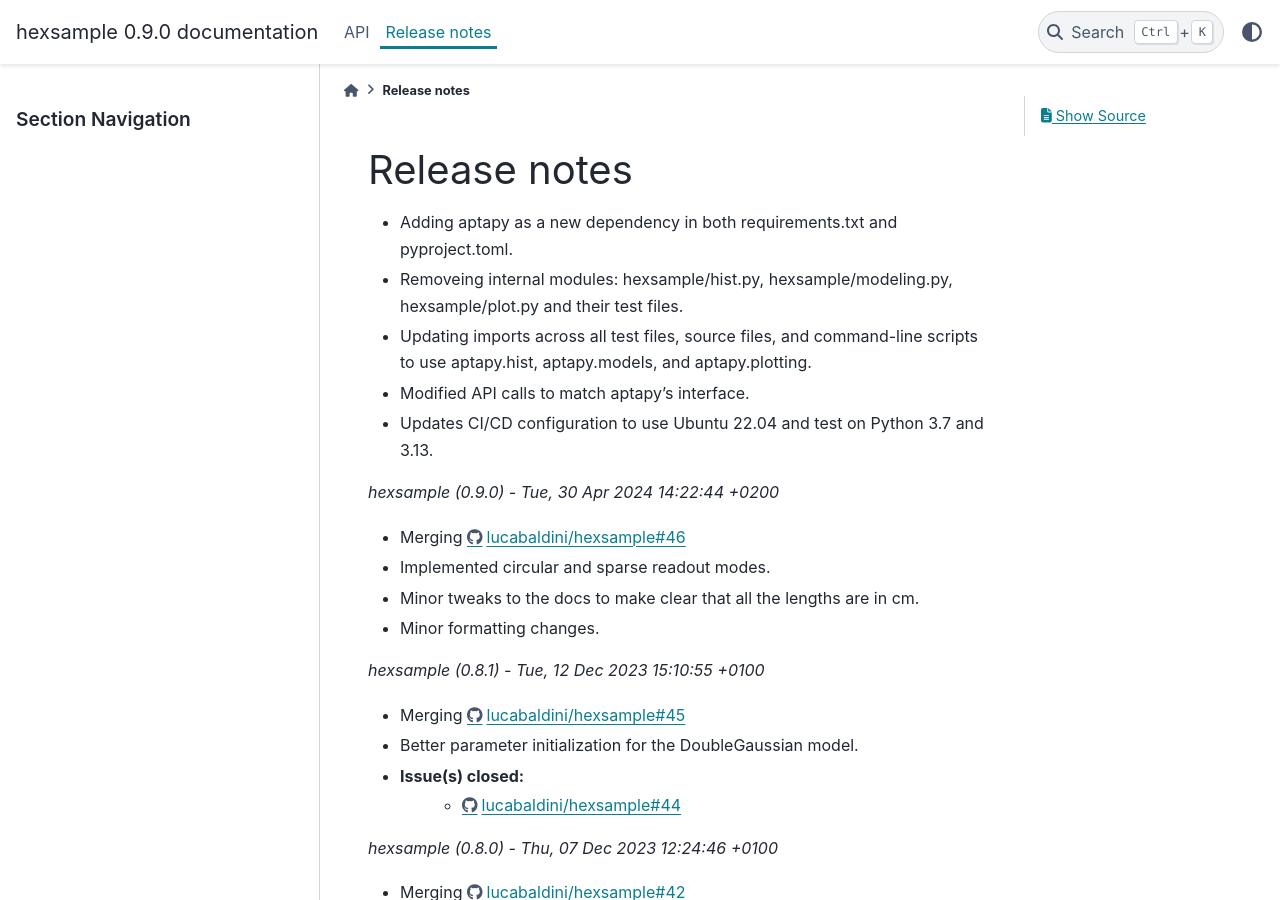
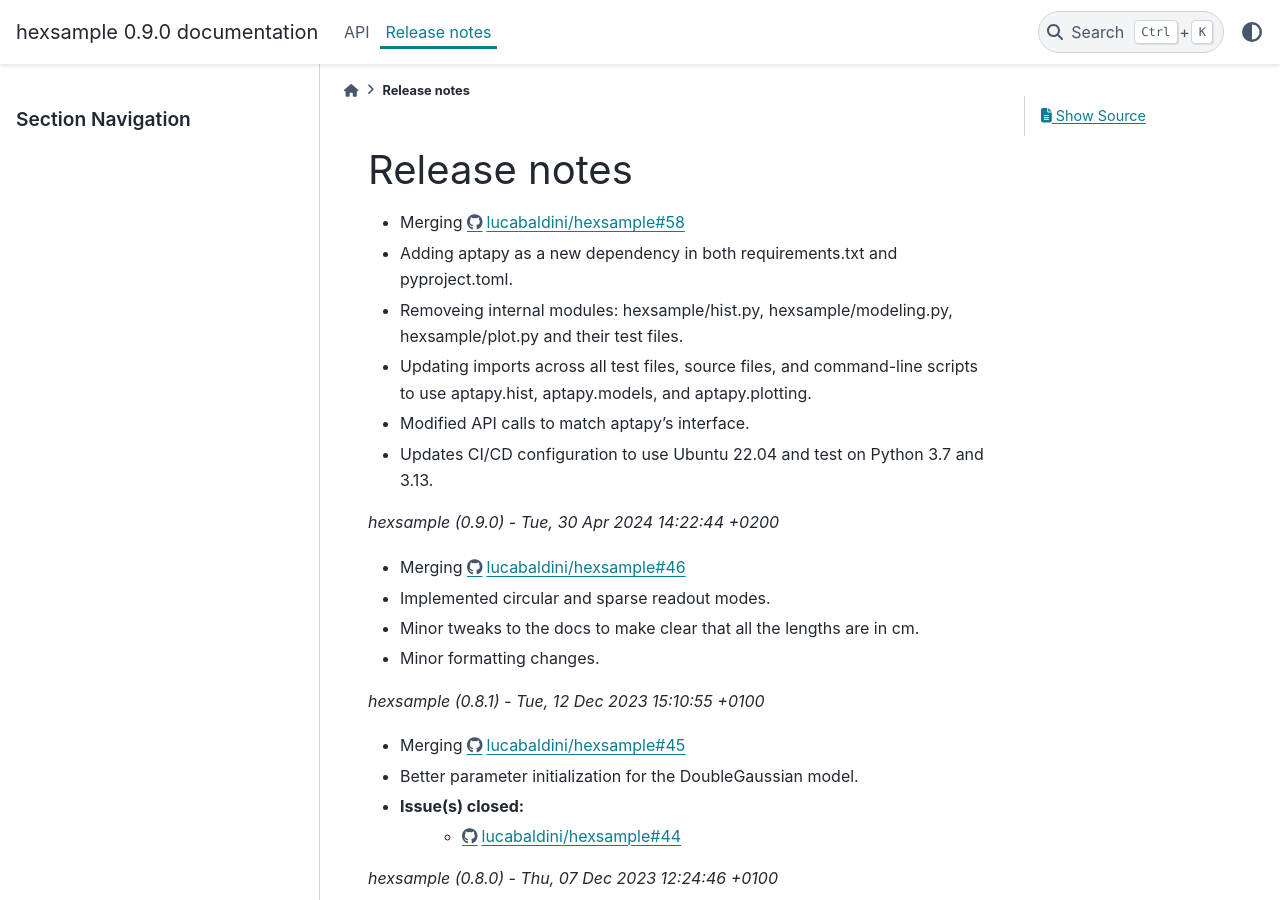
Before and after one commit to lucabaldini/hexsample, a Sphinx documentation site: the page built from docs/release.rst, in a window 1280 px wide and 900 px high. Built offline with Sphinx 7.4.7 and the PyData theme 0.15.4, drawn with Linux system fonts in a browser that asks for light colours; pages that are not in the unit, such as notebooks, are missing from menus.

Commit message:
Updated release notes.

```diff
--- a/docs/release.rst
+++ b/docs/release.rst
@@ -3,6 +3,7 @@
 Release notes
 =============
 
+* Merging https://github.com/lucabaldini/hexsample/pull/58
 * Adding aptapy as a new dependency in both requirements.txt and pyproject.toml.
 * Removeing internal modules: hexsample/hist.py, hexsample/modeling.py, hexsample/plot.py
   and their test files.
```
